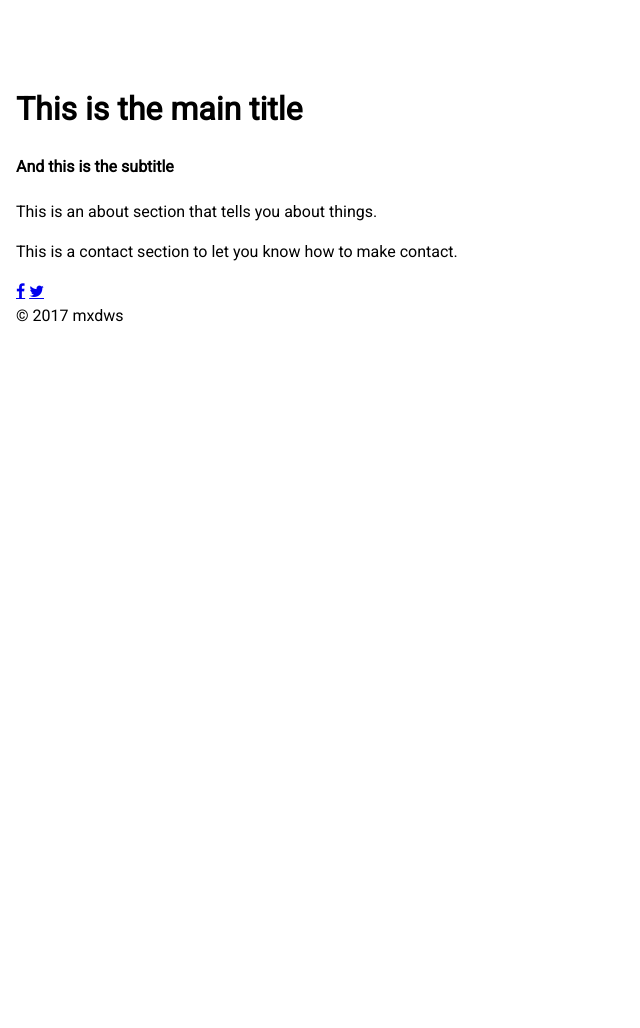
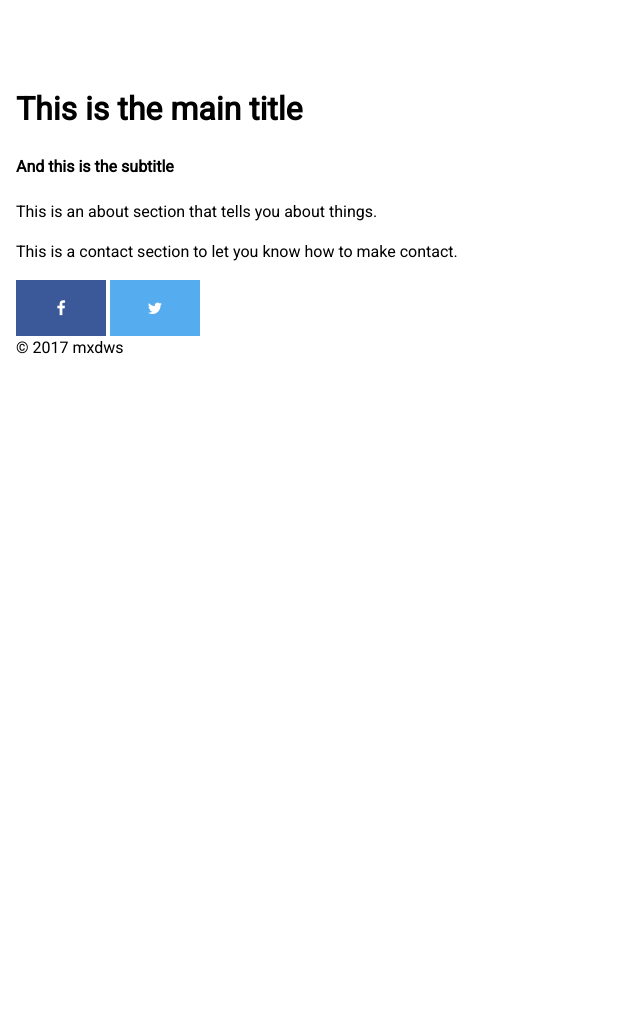
Before and after one commit to mxdws/espresso, a Jekyll site: the page built from index.html, in a window 1280 px wide. Shown: the whole page, without its empty margins (0-640 px from the left). Built offline with Jekyll 4.4.1, drawn with Linux system fonts in a browser that asks for light colours; nearby versions of some CDN libraries.

Commit message:
Update style.css

```diff
--- a/assets/css/style.css
+++ b/assets/css/style.css
@@ -27,4 +27,31 @@
 	margin-top: 1em;
 	padding-top: 1em;
 }
-/* site header */
+
+/* Style all font awesome icons */
+.fa {
+    padding: 20px;
+    font-size: 30px;
+    width: 50px;
+    text-align: center;
+    text-decoration: none;
+}
+
+/* Add a hover effect if you want */
+.fa:hover {
+    opacity: 0.7;
+}
+
+/* Set a specific color for each brand */
+
+/* Facebook */
+.fa-facebook {
+    background: #3B5998;
+    color: white;
+}
+
+/* Twitter */
+.fa-twitter {
+    background: #55ACEE;
+    color: white;
+}
```
